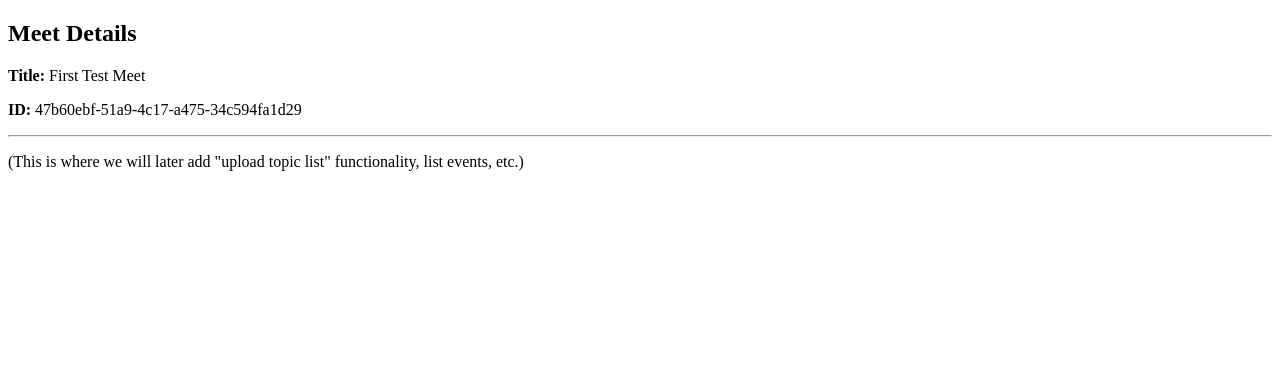
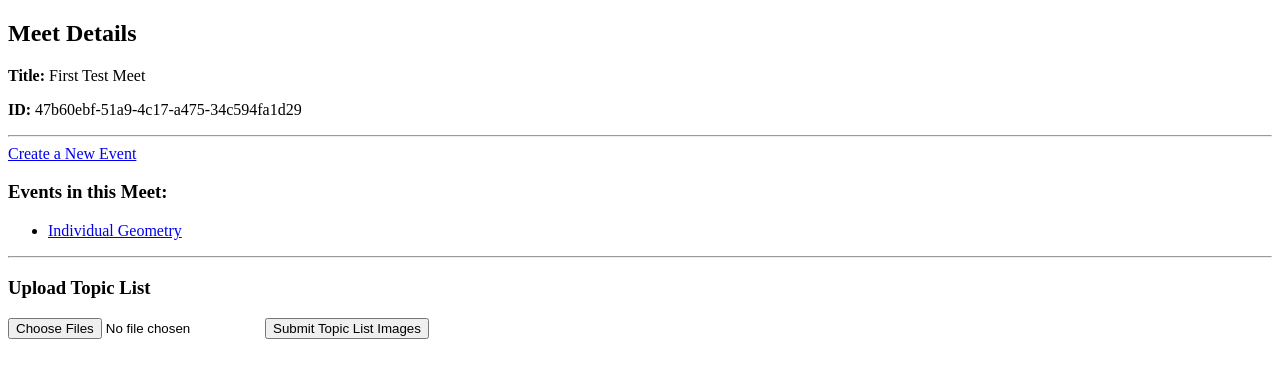
Before and after one commit to George-Salafatinos/Math-Team-Hypercoaching, a Flask app: page /meet/47b60ebf-51a9-4c17-a475-34c594fa1d29 in a window 1280 px wide. Shown: the part 108-486 px from the top of the page. Run offline with Flask 3, Linux system fonts and the light colour scheme.

Commit message:
sprint 4: event adding

```diff
--- a/data/store.json
+++ b/data/store.json
@@ -4,13 +4,27 @@
       "id": "47b60ebf-51a9-4c17-a475-34c594fa1d29",
       "title": "First Test Meet",
       "topicList": {},
-      "events": []
+      "events": [
+        {
+          "id": "57d597ed-79a6-4037-959c-326620472090",
+          "eventName": "Individual Geometry",
+          "examTopics": [],
+          "participants": []
+        }
+      ]
     },
     {
       "id": "f6cc49df-a28f-4761-b144-63314300d81c",
       "title": "hello",
       "topicList": {},
-      "events": []
+      "events": [
+        {
+          "id": "4b430a6c-1a34-425c-948b-b704236f0e1d",
+          "eventName": "Individual Algebra",
+          "examTopics": [],
+          "participants": []
+        }
+      ]
     }
   ]
 }
--- a/src/app.py
+++ b/src/app.py
@@ -1,51 +1,129 @@
 import os
 from flask import Flask, render_template, request, redirect, url_for
-from src.data_manager import load_data, create_meet, get_meet
+from src.data_manager import (
+    load_data,
+    create_meet,
+    get_meet,
+    create_event,
+    get_event
+)
+
+# Fixed event choices
+FIXED_EVENTS = [
+    "Individual Algebra",
+    "Individual Geometry",
+    "Individual Algebra II",
+    "Individual Precalculus",
+    "Frosh-Soph 2-Person",
+    "Jr-Sr 2-Person",
+    "Frosh-Soph 8-person",
+    "Jr-Sr 8-person",
+    "Calculator Team"
+]
 
 def create_app():
-    # Point Flask to the correct template & static folders
     app = Flask(__name__,
                 template_folder="../templates",
                 static_folder="../static")
 
     @app.route("/")
     def home_page():
-        """Show the list of meets on the home page."""
         data = load_data()
         meets = data["meets"]
         return render_template("home.html", meets=meets)
 
     @app.route("/add_meet", methods=["GET", "POST"])
     def add_meet_route():
-        """
-        GET: Show a form to enter the meet title.
-        POST: Create the new meet in the data store, then redirect.
-        """
         if request.method == "POST":
             title = request.form.get("title")
             if title:
-                # Create the meet in our JSON store
                 new_meet_id = create_meet(title)
-                # Redirect to the newly created meet detail page
                 return redirect(url_for("view_meet", meet_id=new_meet_id))
         return render_template("add_meet.html")
 
     @app.route("/meet/<meet_id>")
     def view_meet(meet_id):
         """
-        Show basic details of a specific meet.
-        For now, just display its title and ID.
+        Shows basic details of a specific meet, and list of events.
+        Also provides a link to create a new event.
         """
         meet = get_meet(meet_id)
         if not meet:
             return "Meet not found", 404
         return render_template("meet.html", meet=meet)
 
+    @app.route("/meet/<meet_id>/create_event", methods=["GET", "POST"])
+    def create_event_route(meet_id):
+        """
+        GET: Show a form with a dropdown of fixed events.
+        POST: Create the event, redirect to the event detail page.
+        """
+        meet = get_meet(meet_id)
+        if not meet:
+            return "Meet not found", 404
+
+        if request.method == "POST":
+            event_name = request.form.get("event_name")
+            if event_name in FIXED_EVENTS:
+                event_id = create_event(meet_id, event_name)
+                if event_id:
+                    return redirect(url_for("view_event", meet_id=meet_id, event_id=event_id))
+            # If event_name isn't in the fixed list or creation failed, just reload
+            return redirect(url_for("create_event_route", meet_id=meet_id))
+
+        # GET request: show the dropdown
+        return render_template("create_event.html",
+                               meet_id=meet_id,
+                               possible_events=FIXED_EVENTS)
+
+    @app.route("/meet/<meet_id>/event/<event_id>")
+    def view_event(meet_id, event_id):
+        """
+        Show basic info about this event, plus placeholders for file uploads.
+        """
+        event = get_event(meet_id, event_id)
+        if not event:
+            return "Event not found", 404
+        return render_template("event.html", meet_id=meet_id, event=event)
+
+    # Below are stubs for file uploads. They won't do any GPT parsing yet.
+
+    @app.route("/meet/<meet_id>/upload_topic_list", methods=["POST"])
+    def upload_topic_list(meet_id):
+        """
+        Stub for uploading topic-list images for a meet (NOT for a single event).
+        For now, it does nothing except confirm receipt.
+        """
+        if "files" in request.files:
+            uploaded_files = request.files.getlist("files")
+            print(f"Received {len(uploaded_files)} file(s) for topic list (meet ID = {meet_id})")
+        return redirect(url_for("view_meet", meet_id=meet_id))
+
+    @app.route("/meet/<meet_id>/event/<event_id>/upload_exam", methods=["POST"])
+    def upload_exam_images(meet_id, event_id):
+        """
+        Stub for uploading exam images for an event.
+        Currently just logs the files.
+        """
+        if "files" in request.files:
+            uploaded_files = request.files.getlist("files")
+            print(f"Received {len(uploaded_files)} exam file(s) for event {event_id}")
+        return redirect(url_for("view_event", meet_id=meet_id, event_id=event_id))
+
+    @app.route("/meet/<meet_id>/event/<event_id>/upload_scores", methods=["POST"])
+    def upload_student_scores(meet_id, event_id):
+        """
+        Stub for uploading graded student score sheets for an event.
+        Currently just logs the files.
+        """
+        if "files" in request.files:
+            uploaded_files = request.files.getlist("files")
+            print(f"Received {len(uploaded_files)} score file(s) for event {event_id}")
+        return redirect(url_for("view_event", meet_id=meet_id, event_id=event_id))
+
     return app
 
 
-# Optional: If you prefer to run directly with "python app.py"
-# you can do so, otherwise you might use 'flask run' after setting FLASK_APP=src/app.py
 if __name__ == "__main__":
     flask_app = create_app()
     flask_app.run(debug=True)
--- a/src/data_manager.py
+++ b/src/data_manager.py
@@ -1,10 +1,7 @@
-# data_manager.py
-
 import json
 import os
 import uuid
 
-# Adjust this path if your store.json is located elsewhere
 STORE_FILE_PATH = os.path.join("data", "store.json")
 
 
@@ -21,7 +18,6 @@ def load_data():
             data = json.load(f)
         except json.JSONDecodeError:
             data = {"meets": []}
-    # Ensure the top-level structure is what we expect
     if "meets" not in data:
         data["meets"] = []
     return data
@@ -65,3 +61,37 @@ def get_meet(meet_id):
         if meet["id"] == meet_id:
             return meet
     return None
+
+
+def create_event(meet_id, event_name):
+    """
+    Creates a new event within the specified meet using the given event_name.
+    Returns the newly generated event's ID, or None if meet not found.
+    """
+    data = load_data()
+    for meet in data["meets"]:
+        if meet["id"] == meet_id:
+            new_event_id = str(uuid.uuid4())
+            new_event = {
+                "id": new_event_id,
+                "eventName": event_name,
+                "examTopics": [],
+                "participants": []
+            }
+            meet["events"].append(new_event)
+            save_data(data)
+            return new_event_id
+    return None
+
+
+def get_event(meet_id, event_id):
+    """
+    Returns the event object from the specified meet, or None if not found.
+    """
+    data = load_data()
+    for meet in data["meets"]:
+        if meet["id"] == meet_id:
+            for event in meet["events"]:
+                if event["id"] == event_id:
+                    return event
+    return None
--- a/templates/meet.html
+++ b/templates/meet.html
@@ -6,6 +6,30 @@
 <p><strong>ID:</strong> {{ meet.id }}</p>
 
 <hr>
-<p>(This is where we will later add "upload topic list" functionality,
-list events, etc.)</p>
+
+<!-- Link to create a new event -->
+<a href="{{ url_for('create_event_route', meet_id=meet.id) }}">Create a New Event</a>
+
+<h3>Events in this Meet:</h3>
+{% if meet.events %}
+    <ul>
+        {% for event in meet.events %}
+            <li>
+                <a href="{{ url_for('view_event', meet_id=meet.id, event_id=event.id) }}">
+                    {{ event.eventName }}
+                </a>
+            </li>
+        {% endfor %}
+    </ul>
+{% else %}
+    <p>No events yet.</p>
+{% endif %}
+
+<hr>
+<!-- Stub for uploading topic list images for the entire meet -->
+<h3>Upload Topic List</h3>
+<form action="{{ url_for('upload_topic_list', meet_id=meet.id) }}" method="POST" enctype="multipart/form-data">
+    <input type="file" name="files" multiple>
+    <button type="submit">Submit Topic List Images</button>
+</form>
 {% endblock %}
```
Also changed, not shown: templates/create_event.html (added, +18 -0 lines), templates/event.html (+30 -0 lines).
